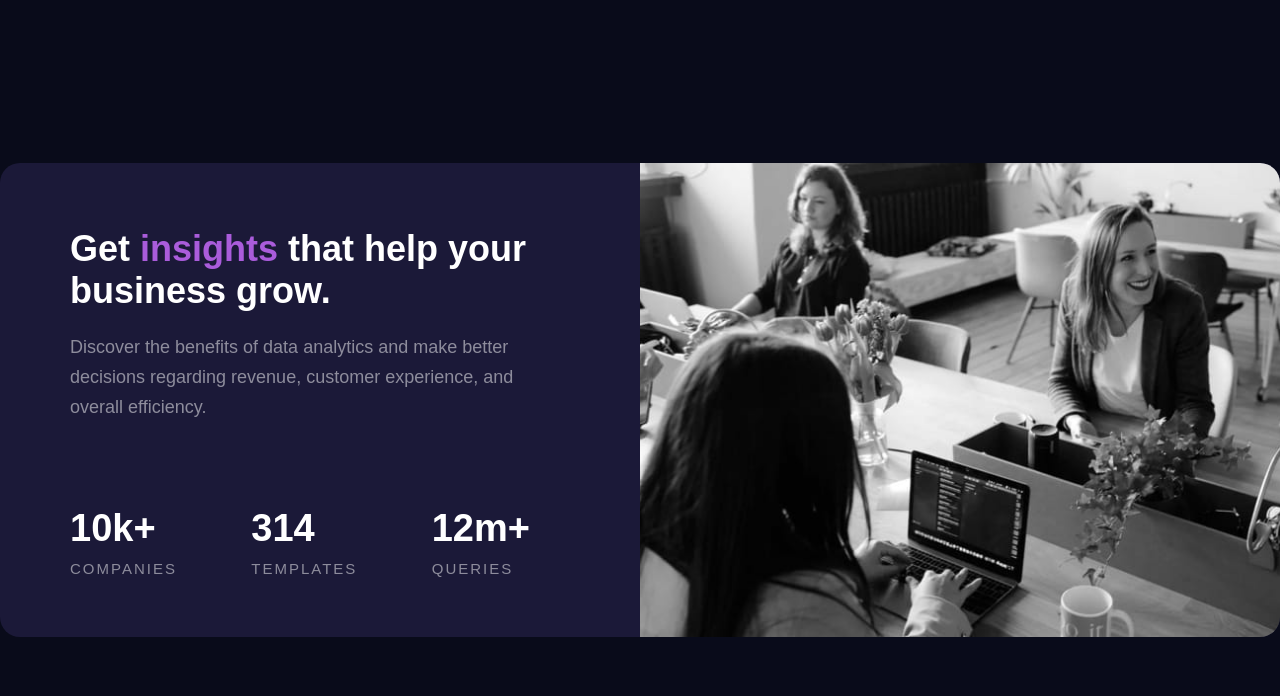
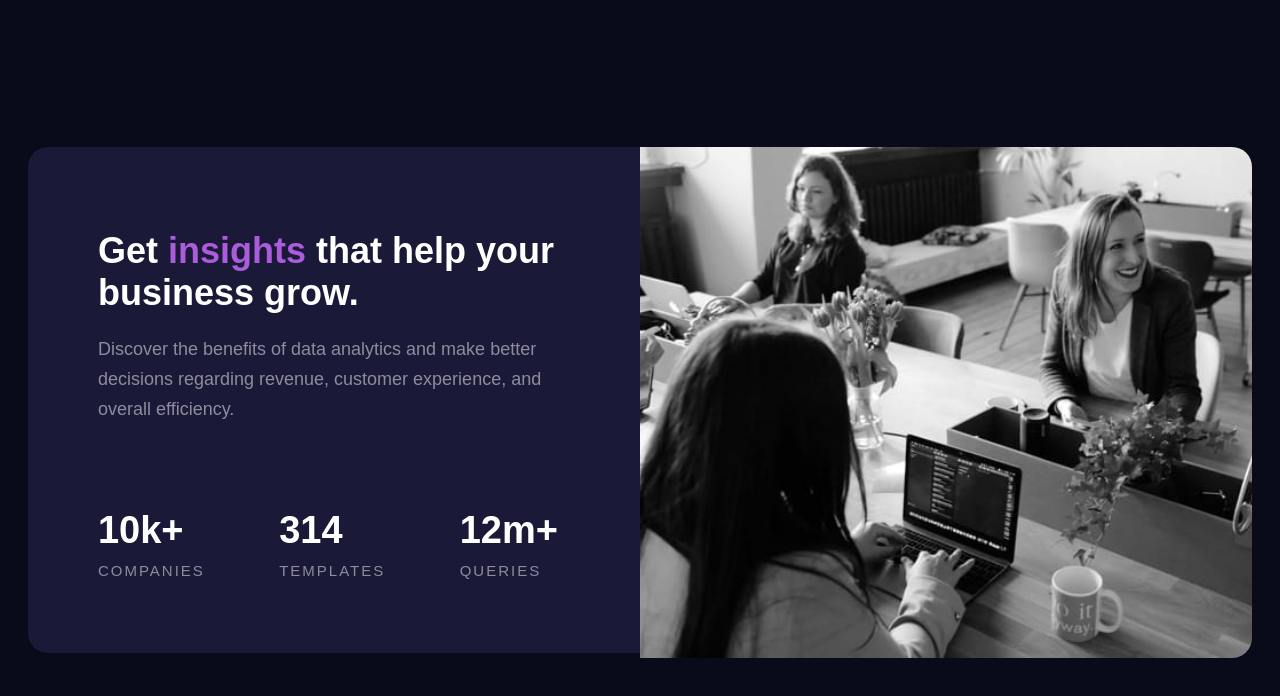
Before and after one commit to Hassan-Wanas/Stats-preview-card-component, a plain HTML site: page index.html in a window 1280 px wide. Drawn offline with Linux system fonts and the light colour scheme.

Commit message:
updated
I have changed the <img/> element to picture so I can use two different images for deferent screen sizes

```diff
--- a/Styles.css
+++ b/Styles.css
@@ -22,8 +22,10 @@ body {
   background-color: hsl(244, 38%, 16%);
   width: 375px;
   border-radius: 20px;
+  display: flex;
+  flex-direction: column;
 }
-.image img {
+picture img {
   width: 100%;
   height: 100%;
   object-fit: cover;
@@ -68,10 +70,10 @@ body {
     display: grid;
     grid-template-columns: repeat(2, 1fr);
   }
-  .image {
+  picture {
     order: 2;
   }
-  .image img {
+  picture img {
     width: 100%;
     height: 100%;
     object-fit: cover;
--- a/index.html
+++ b/index.html
@@ -11,14 +11,14 @@
 </head>
 <body>
   <div class="card">
-    <div class="image">
-      <img src="/images/image-header-mobile.jpg" alt="">
-    </div>
+    <picture>
+      <source media="(min-width: 762px)" srcset="/images/image-header-desktop.jpg">
+      <img src="/images/image-header-mobile.jpg" alt="Office">
+    </picture>
     <div class="content">
       <div class="header">
         <h1>Get <span>insights</span> that help your business grow.</h1>
-        <p>Discover the benefits of data analytics and make better decisions regarding revenue, customer
-          experience, and overall efficiency.</p>
+        <p>Discover the benefits of data analytics and make better decisions regarding revenue, customer experience, and overall efficiency.</p>
       </div>
       <div class="stats">
        <div class="data">
```
